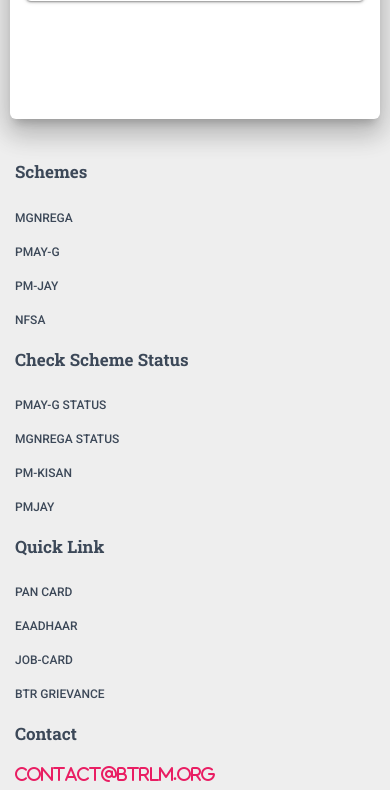
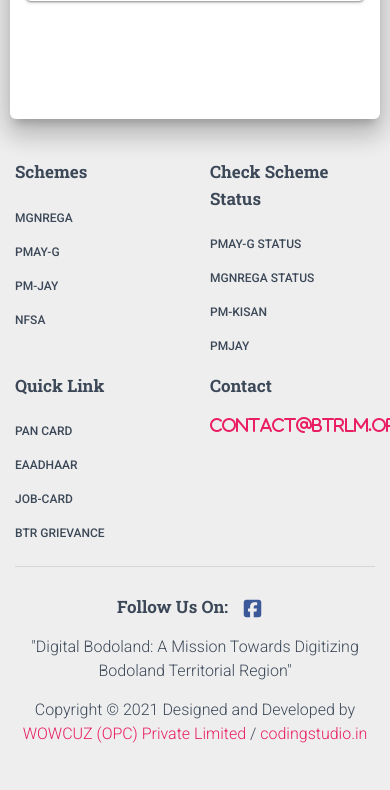
Before and after one commit to Dipankar-2018/BWEM, a PHP site: page /forms/shg.php in a window 390 px wide; the page is wider, and only the part inside the window is pictured. Shown: the part 3400-4190 px from the top of that part. Run offline with PHP 8.4, Linux system fonts and the light colour scheme; style sheets or scripts are compiled from the project's sources; some libraries are stand-ins or nearby versions.

Commit message:
z-index update

```diff
--- a/forms/includes/footer.php
+++ b/forms/includes/footer.php
@@ -3,7 +3,7 @@
             <div class="container">
               <div class="content">
                 <div class="row">
-                  <div class="col-md-3">
+                  <div class="col-6 col-md-3">
                     <a href="#pablo">
                       <h5>Schemes</h5>
                     </a>
@@ -30,7 +30,7 @@
                       </li>
                     </ul>
                   </div>
-                  <div class="col-md-3">
+                  <div class="col-6 col-md-3">
                     <h5>Check Scheme Status</h5>
                     <ul class="links-vertical">
                       <li>
@@ -55,7 +55,7 @@
                       </li>
                     </ul>
                   </div>
-                  <div class="col-md-3">
+                  <div class="col-6 col-md-3">
                     <h5>Quick Link</h5>
                     <ul class="links-vertical">
                       <li>
@@ -82,7 +82,7 @@
                     </ul>
                   </div>
 
-                  <div class="col-md-3">
+                  <div class="col-6 col-md-3">
                     <h5>Contact</h5>
                     <a href="#pablo">
                       <i class="fa fa-mail text-rose">contact@btrlm.org</i>
--- a/includes/header.php
+++ b/includes/header.php
@@ -20,7 +20,7 @@
 <body class="blog-posts sidebar-collapse">
 
 <!-- Navigation Start -->
-  <nav class="navbar navbar bg-info  fixed-top  navbar-expand-lg "  id="sectionsNav" style="z-index:1200">
+  <nav class="navbar navbar bg-info  fixed-top  navbar-expand-lg "  id="sectionsNav" style="z-index:1101 !important;">
     <div class="container">
       <div class="navbar-translate">
         <a class="navbar-brand" href="index.php">
--- a/index.php
+++ b/index.php
@@ -40,7 +40,7 @@
   </div> -->
 
 
-  <div class="main main-raised" style="z-index:1000">
+  <div class="main main-raised">
     <div class="container">
       <div class="section">
 
```
